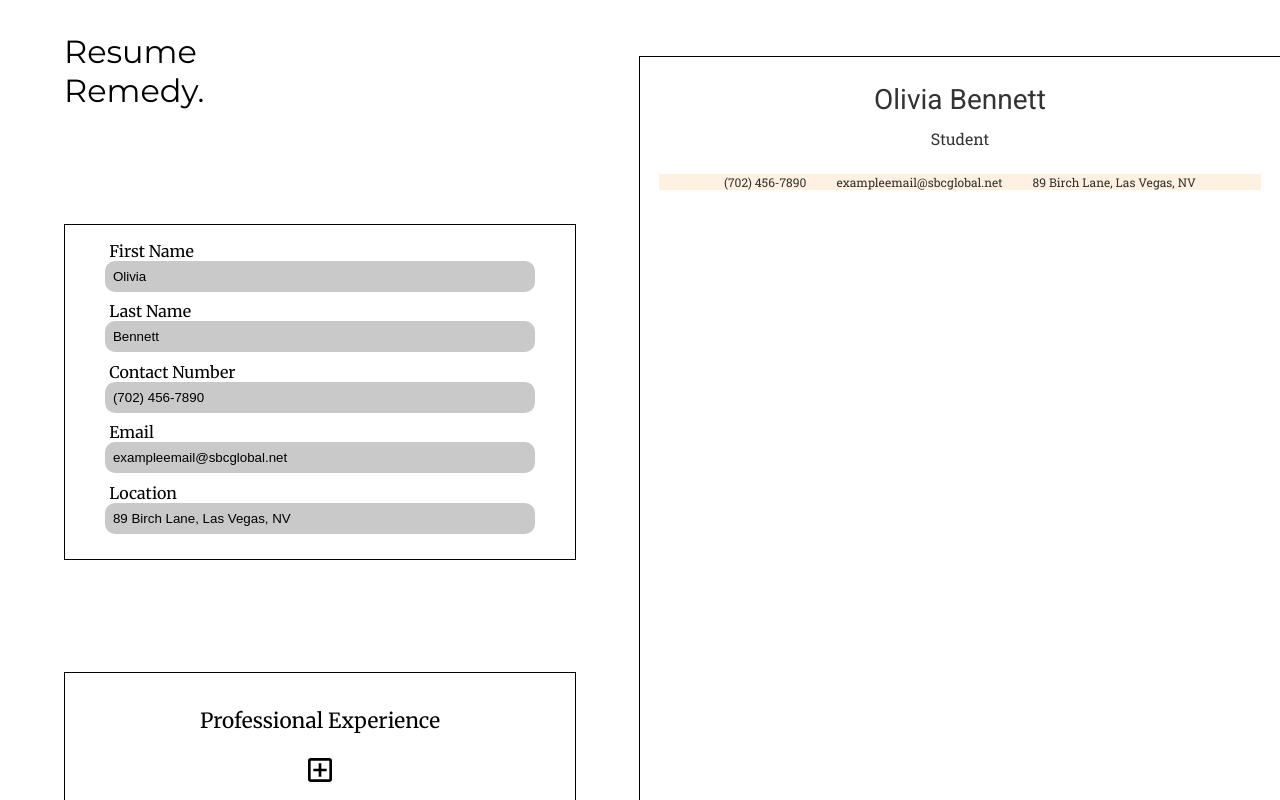
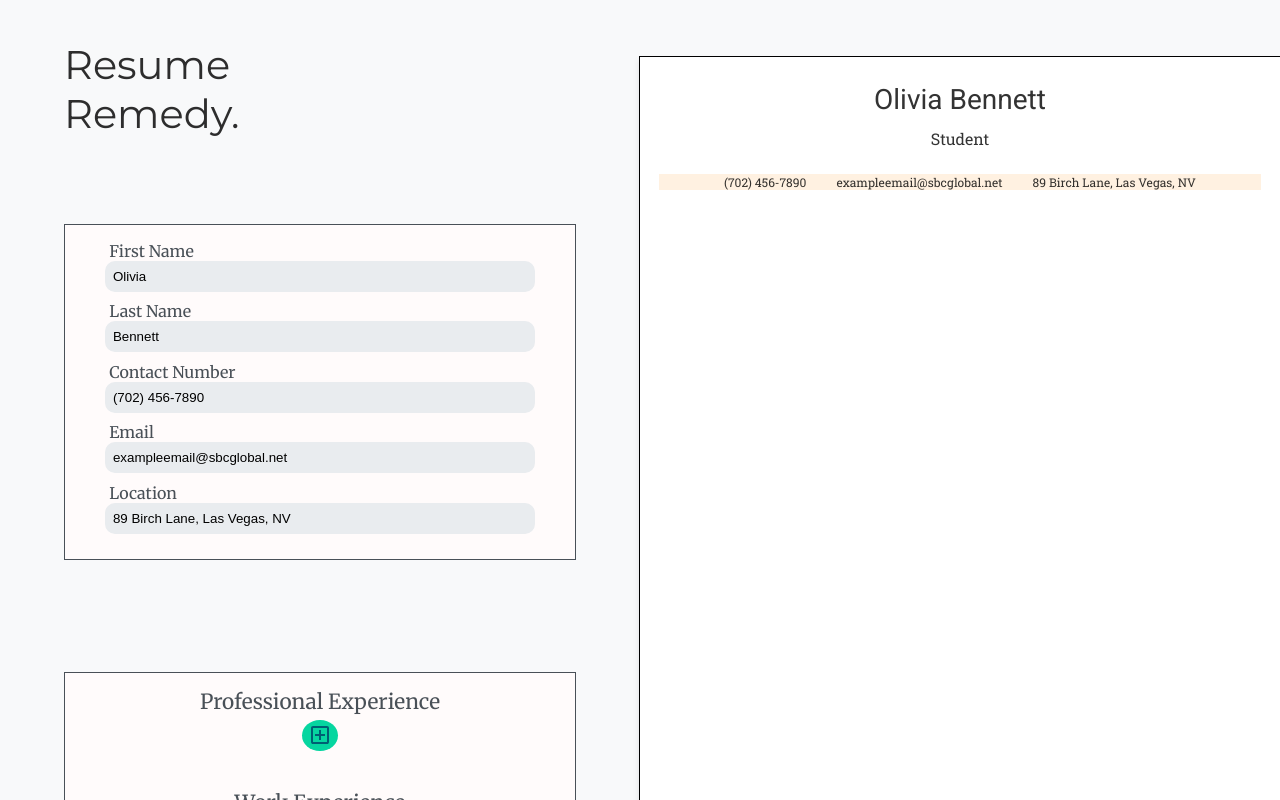
Before and after one commit to massoncorlette/Resume-Remedy, a React (Vite) app: page / in a window 1280 px wide. Shown: the top 800 px of the page. Built offline with nearby package versions, Linux system fonts and the light colour scheme.

Commit message:
style: primary, accent colors, and margins progress made

```diff
--- a/src/components/resumePreview.jsx
+++ b/src/components/resumePreview.jsx
@@ -55,7 +55,6 @@ export function UserHistory({ userPropHandler, userData }) {
       isActive={activeIndex === 1}
       onShow={() => setActiveIndex(1)} >
       <div>Test</div></UserHistoryPanels>
-
 
       <UserHistoryPanels header="Work Experience"
       isActive={activeIndex === 2}
--- a/src/styles/App.css
+++ b/src/styles/App.css
@@ -10,11 +10,15 @@
 
 body {
   height: 140vh;
+  cursor: default;
+  background-color: var(--background-color) ;
+  color: var(--text-color);
 }
 
 /* Montserrat for headers */
 #title {
   font-family:"Montserrat", serif; ;
+  color: var(--heading-color);
 }
 
 #editorContainer {
@@ -27,12 +31,14 @@ body {
 #logoContainer {
   grid-column: 2/5;
   grid-row: 1/2;
-  font-size: 2rem;
+  font-size: 2.5rem;
 }
 
 #userInfoContainer, #userHistoryContainer {
   border: solid 1px;
   padding: 1rem;
+  background-color: var(--container-color);
+
 }
 
 #userInfoContainer {
@@ -52,9 +58,11 @@ body {
 }
 
 .userIcons {
-  width: 2rem;
+  width: 1.5rem;
   height: auto;
+  margin-top: 10%;
 }
+
 
 .activePanel {
   flex: 2;
@@ -62,12 +70,20 @@ body {
 
 .nonActivePanel {
   flex: 1;
+
+}
+
+.nonActivePanel:hover {
+  opacity: 100%;
+}
+
+#testHistory {
+  border-bottom: solid black 1px ;
 }
 
 
 #userHistoryContainer div {
   display: flex;
-  flex: 1;
   flex-direction: column;
   align-items: center;
 }
@@ -75,6 +91,7 @@ body {
 .userHistoryHeaders {
   font-size: 1.3rem;
   justify-content: center;
+  margin-bottom: 1%;
 }
 
 
@@ -86,9 +103,10 @@ body {
 }
 
 input {
-  background-color: var(--primary-color);
+  background-color: var(--field-background);
   padding: 0.5rem;
   border-radius: 10px;
+  border-color: var(--border-color);
 }
 
 label {
@@ -114,6 +132,8 @@ label {
   display: flex;
   font-family: "Roboto Slab", serif;
   color: rgba(0, 0, 0, 0.801);
+  box-shadow: 0 4px 6px rgba(0, 0, 0, 0.1);
+  background-color: white;
 }
 
 #resumeMarginContainer {
--- a/src/styles/index.css
+++ b/src/styles/index.css
@@ -11,13 +11,31 @@ body {
 
 :root {
   --primary-color: rgb(201, 201, 201);
-  --secondary-color: rgb(0, 153, 255);
+  --container-color: rgba(255, 251, 251, 0.966);
+  --accent-color: rgb(0, 153, 255); /*printer button */
+  --background-color: #f8f9fa;
+  --field-background: #e9ecef;
+
+  --text-color: #495057;
+  --heading-color: #2d2d2d;
+
+  --primary-accent: #005f73;
+  --secondary-accent: #ffb703;
+  --highlight-accent: #ef476f; /*printer button */
+
+  --border-color: #dee2e6;
+
+  --button-color: #06d6a0;
+  --button-hover: #05c78c;
+
 }
 
 button {
-  background-color: transparent;
+  background-color: var(--button-color);
+  border-radius: 60%;
 }
 
 button:hover {
   cursor: pointer;
-}
+  background-color: var(--button-hover);
+};
```
Also changed, not shown: src/assets/squareadd.svg.
